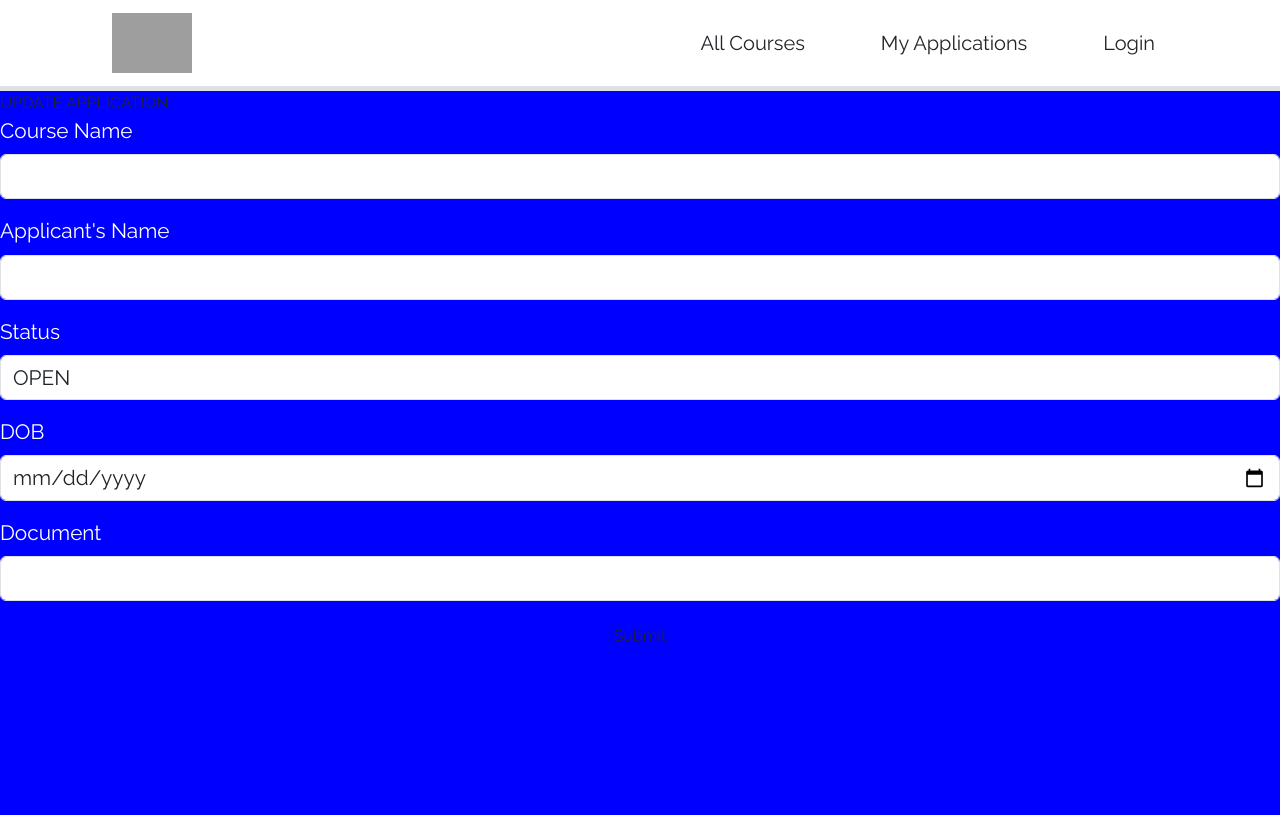
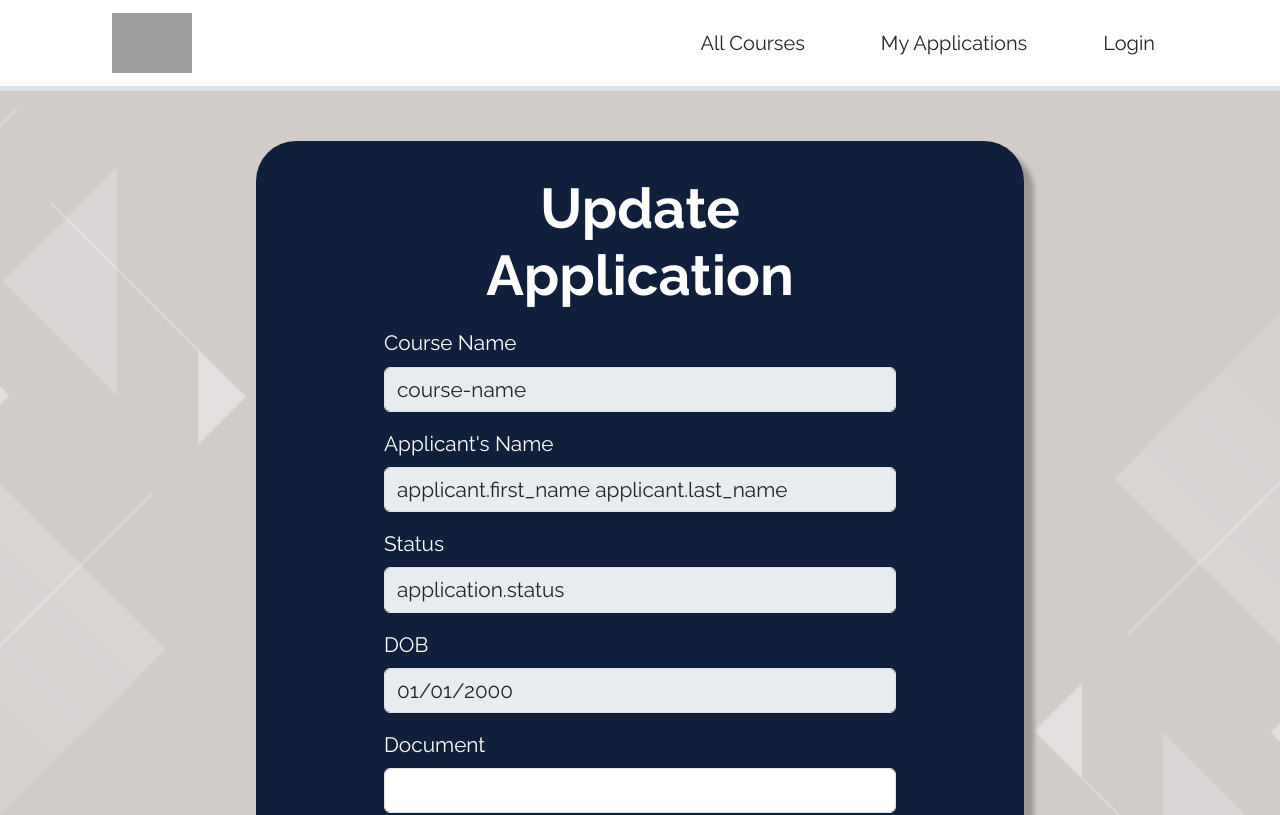
Before and after one commit to irriz-jayy/Moringa-student-application-portal, a React (Create React App) app in the folder client/: page /update-application in a window 1280 px wide. Shown: the top 815 px of the page. Built offline with nearby package versions, Linux system fonts and the light colour scheme; no server answers; grey boxes are pictures that could not be loaded.

Commit message:
added styling to UpdateApplication component

```diff
--- a/client/src/components/UpdateApplication.jsx
+++ b/client/src/components/UpdateApplication.jsx
@@ -1,6 +1,4 @@
-
-
-
+import "./Form.css";
 import React,{useState, useEffect} from "react"
 import { useParams } from "react-router-dom"
 
@@ -15,13 +13,14 @@ function UpdateApplication(){
 
 
     return(
-        <div>UPDATE APPLICATION
-            <div>
+        <div className="page container-flex">
+            <div className="form">
+                <h1 className="form-title">Update Application</h1>
+
                 <form onSubmit={handleUpdate}>
-
                     <div className="mb-3">
                         <label className="form-label">Course Name</label>
-                        <input className="form-control"  type="text"/>
+                        <input className="form-control"  type="text" value={`course-name`} disabled/>
                     </div>
 
 
@@ -30,7 +29,7 @@ function UpdateApplication(){
                     they wont display to the DOM But their data will be sent to the server */}
 
 
-                     <div className="mb-3">
+                    <div className="mb-3">
                         <label className="form-label" hidden>Course ID</label>
                         <input className="form-control" hidden  name="course_id" type="text"/>
                     </div>
@@ -40,22 +39,19 @@ function UpdateApplication(){
                         <input className="form-control" hidden  name="applicant_id" type="text"/>
                     </div>
 
-
-
-
                     <div className="mb-3">
                         <label className="form-label">Applicant's Name</label>
-                        <input className="form-control"  type="text"/>
+                        <input className="form-control"  type="text" value={`applicant.first_name applicant.last_name`} disabled/>
                     </div>
 
                     <div className="mb-3">
                         <label className="form-label">Status</label>
-                        <input className="form-control" value={'OPEN'} name="status" type="text"/>
+                        <input className="form-control" value={`application.status`} name="status" type="text" disabled/>
                     </div>
 
                     <div className="mb-3">
                         <label className="form-label">DOB</label>
-                        <input className="form-control" type="date"/>
+                        <input className="form-control" type="date" value={`2000-01-01`} disabled/>
                     </div>
 
                     <div className="mb-3">
@@ -64,12 +60,13 @@ function UpdateApplication(){
                     </div>
 
                     <div className="form-submit">
-                         <button type="submit" className="btn">Submit</button>
+                        <button type="submit" className="btn">Submit</button>
                     </div>
 
                 </form>
             </div>
         </div>
+
     )
 }
 
```
